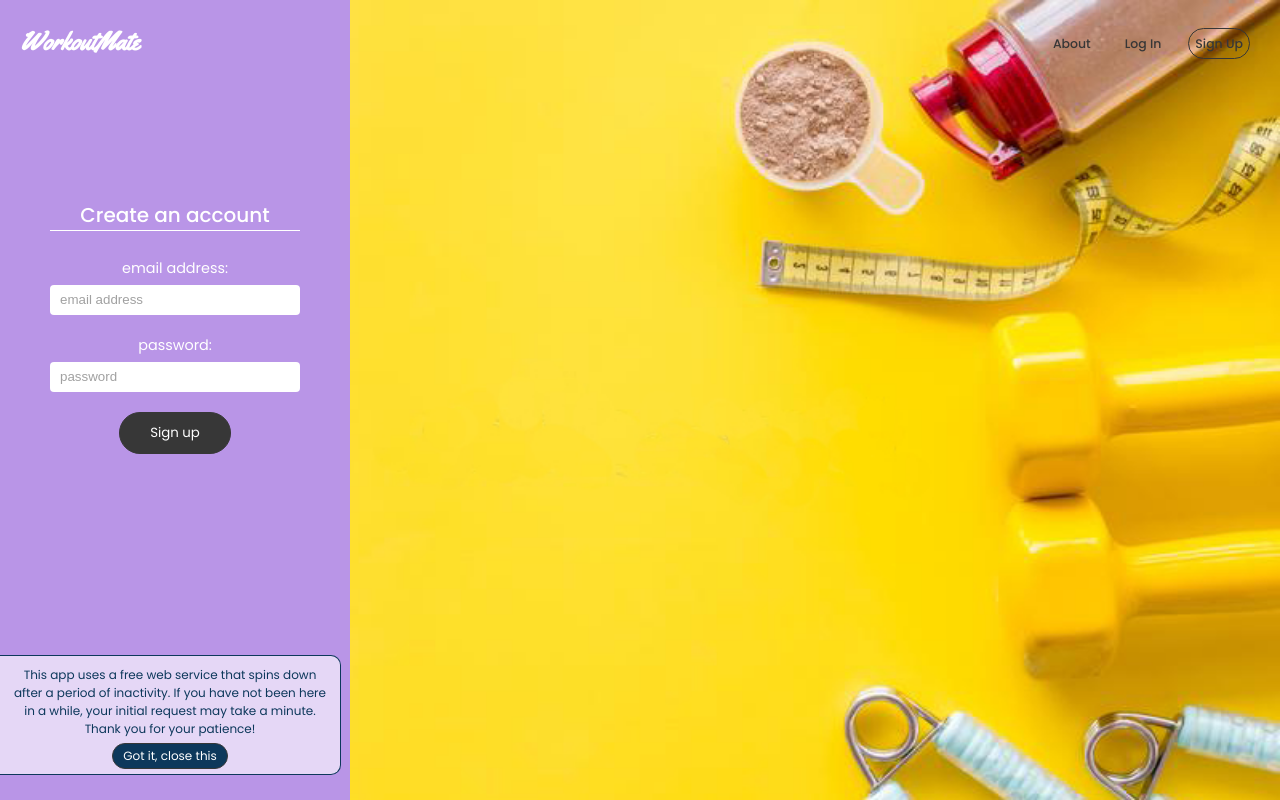
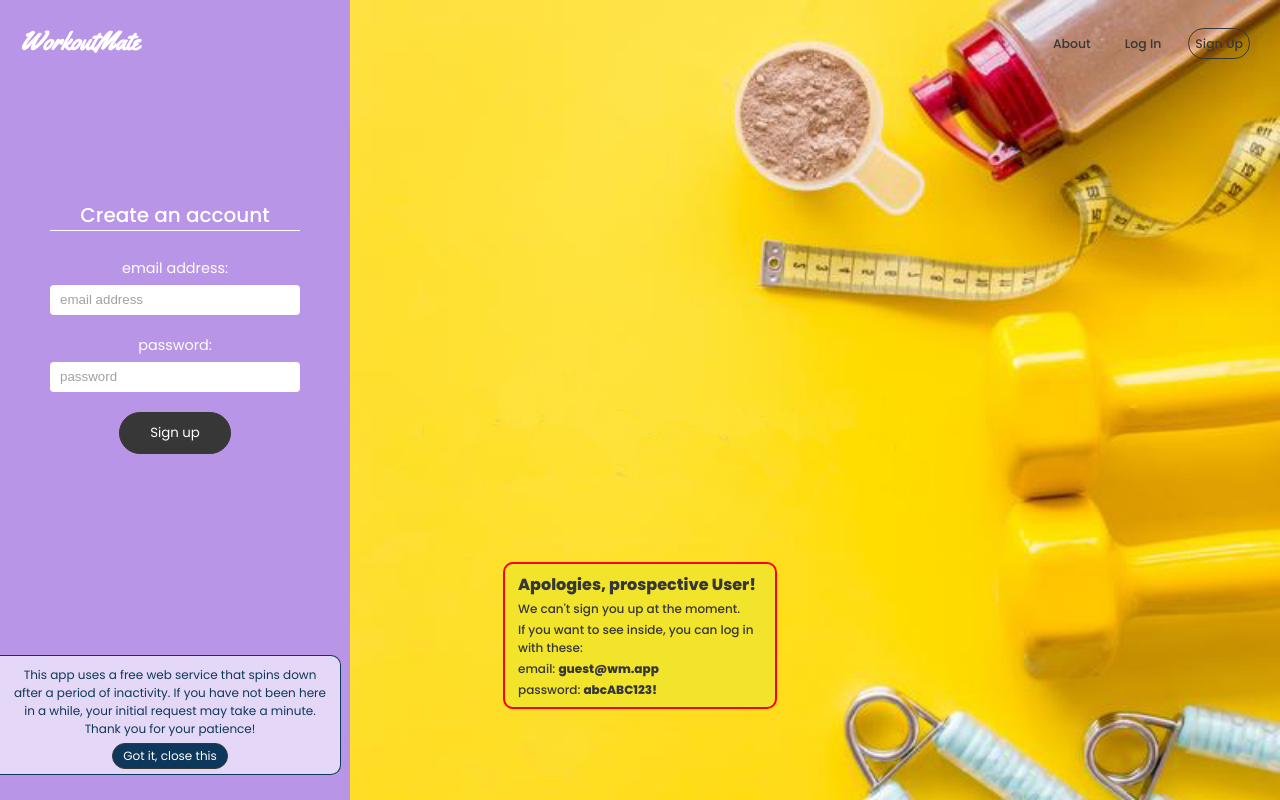
Before and after one commit to Marija-Kov/Workout-Mate, a React (Vite) app in the folder frontend/: page /signup in a window 1280 px wide. Built offline with nearby package versions, Linux system fonts and the light colour scheme; no server answers.

Commit message:
fix message to user not showing live

```diff
--- a/frontend/src/pages/Signup/Signup.jsx
+++ b/frontend/src/pages/Signup/Signup.jsx
@@ -21,7 +21,6 @@ const Signup = () => {
 
   return (
     <div className="form--container--signup">
-      {import.meta.env.NODE_ENV === "production" && (
       <h1 className="temp" style={{ zIndex: 10 }}>
         <p>Apologies, prospective User!</p>
         <p>{"We can't sign you up at the moment."}</p>
@@ -33,7 +32,6 @@ const Signup = () => {
           password: <strong>abcABC123!</strong>
         </p>
       </h1>
-      )}
       <form className="signup" onSubmit={handleSubmit}>
         <h4>Create an account</h4>
         <label htmlFor="email">email address:</label>
```
Lines whose indentation alone changed are shown as unchanged.
